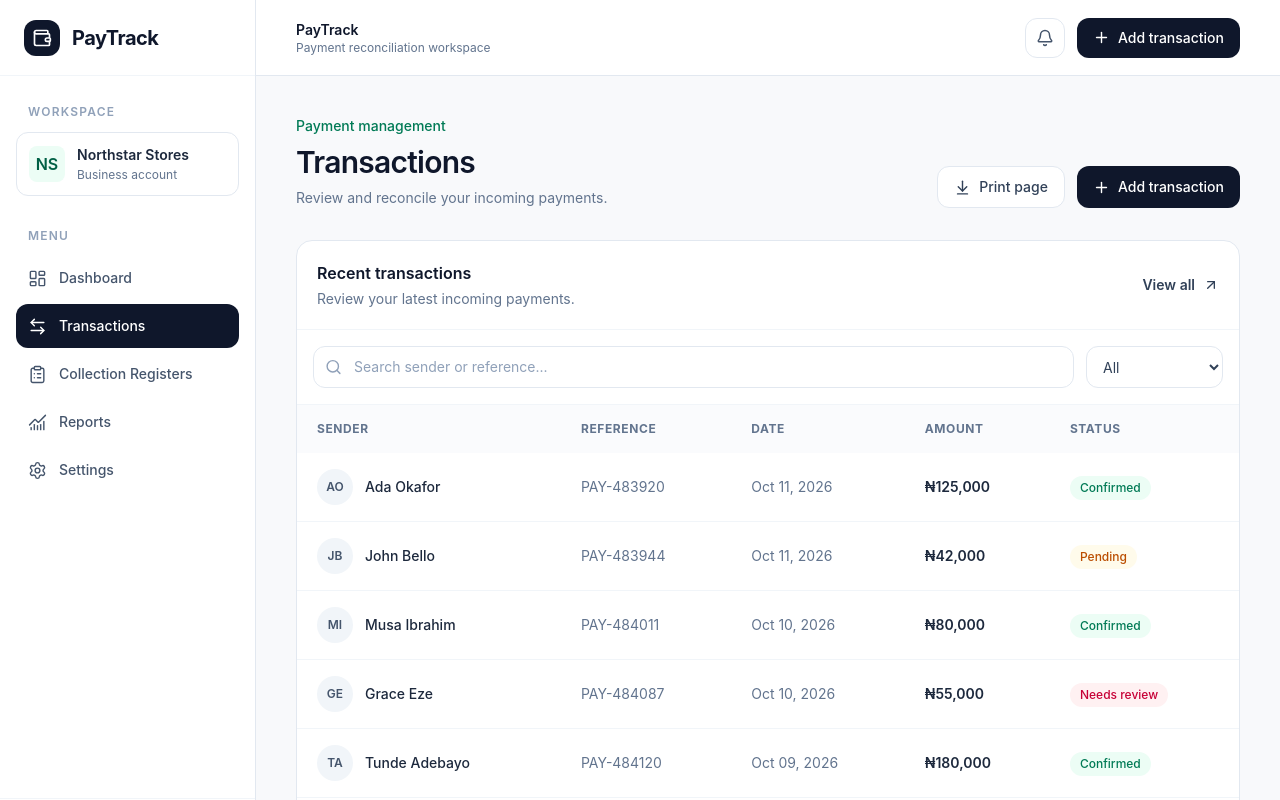
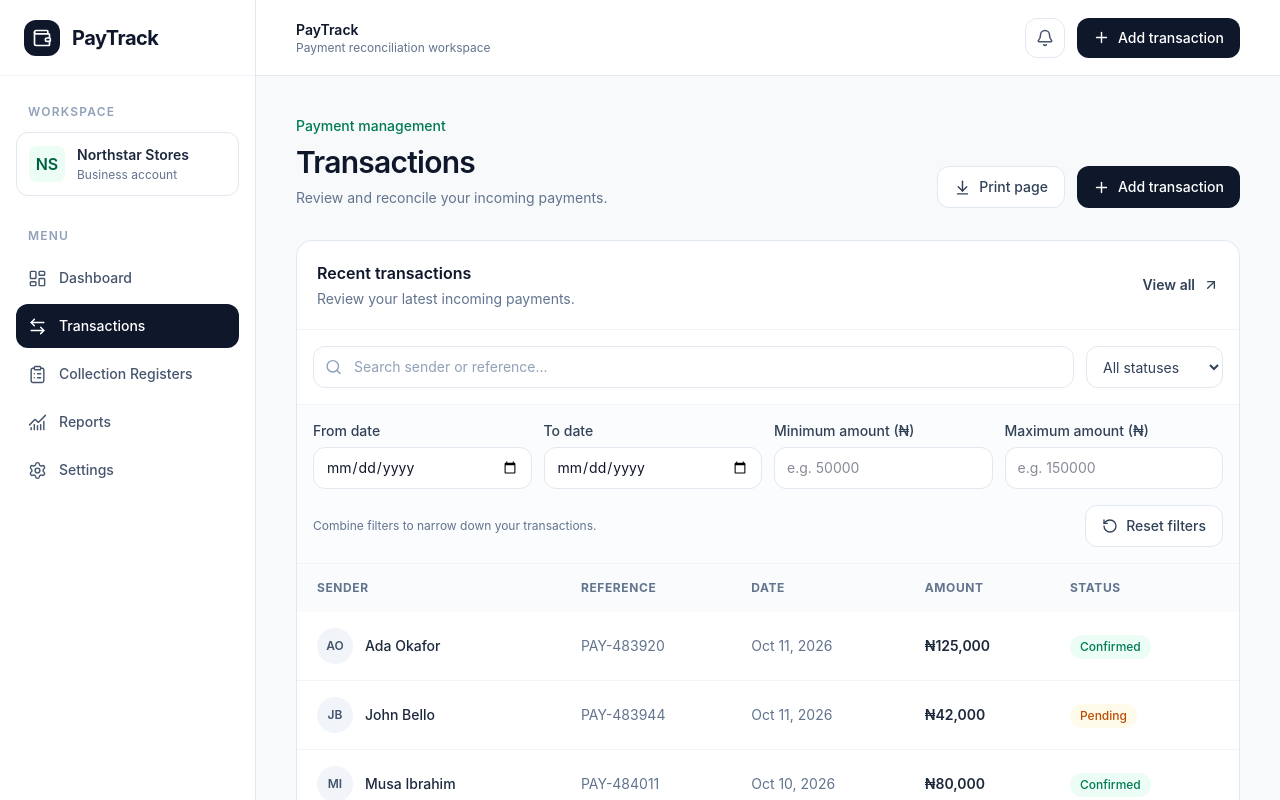
Before and after one commit to famzyjr/PayTrack, a React (Vite) app in the folder client/: page /transactions in a window 1280 px wide. Shown: the top 800 px of the page. Built offline with nearby package versions, Linux system fonts and the light colour scheme.

Commit message:
intalled zod and react hooks

```diff
--- a/client/package.json
+++ b/client/package.json
@@ -10,12 +10,15 @@
     "preview": "vite preview"
   },
   "dependencies": {
+    "@hookform/resolvers": "^5.9.1",
     "@tailwindcss/vite": "^4.3.3",
     "lucide-react": "^1.55.0",
     "react": "^19.2.8",
     "react-dom": "^19.2.8",
+    "react-hook-form": "^7.90.0",
     "react-router-dom": "^7.18.4",
-    "tailwindcss": "^4.3.3"
+    "tailwindcss": "^4.3.3",
+    "zod": "^4.6.6"
   },
   "devDependencies": {
     "@babel/core": "^7.29.7",
--- a/client/src/components/TransactionsTable.tsx
+++ b/client/src/components/TransactionsTable.tsx
@@ -1,8 +1,9 @@
 
-import { ArrowUpRight, Search } from "lucide-react";
+import { ArrowUpRight, Search, RotateCcw } from "lucide-react";
 import { useState } from "react";
 
 type Status = "Confirmed" | "Pending" | "Needs review";
+type StatusFilter = Status | "All";
 
 interface Transaction {
   id: string;
@@ -70,20 +71,61 @@ const statusStyles: Record<Status, string> = {
 
 function TransactionsTable() {
   const [search, setSearch] = useState("");
-  const [statusFilter, setStatusFilter] = useState("All");
+  const [statusFilter, setStatusFilter] =
+    useState<StatusFilter>("All");
+
+  const [startDate, setStartDate] = useState("");
+  const [endDate, setEndDate] = useState("");
+  const [minAmount, setMinAmount] = useState("");
+  const [maxAmount, setMaxAmount] = useState("");
+
+  const resetFilters = () => {
+    setSearch("");
+    setStatusFilter("All");
+    setStartDate("");
+    setEndDate("");
+    setMinAmount("");
+    setMaxAmount("");
+  };
 
   const filteredTransactions = transactions.filter((transaction) => {
     const matchesSearch = [
       transaction.sender,
       transaction.reference,
     ].some((value) =>
-      value.toLowerCase().includes(search.toLowerCase()),
+      value.toLowerCase().includes(search.toLowerCase().trim()),
     );
 
     const matchesStatus =
-      statusFilter === "All" || transaction.status === statusFilter;
+      statusFilter === "All" ||
+      transaction.status === statusFilter;
 
-    return matchesSearch && matchesStatus;
+    const transactionDate = new Date(transaction.date);
+
+    const matchesStartDate =
+      !startDate ||
+      transactionDate >= new Date(`${startDate}T00:00:00`);
+
+    const matchesEndDate =
+      !endDate ||
+      transactionDate <= new Date(`${endDate}T23:59:59.999`);
+
+    const matchesMinAmount =
+      minAmount === "" ||
+      transaction.amount >= Number(minAmount);
+
+    const matchesMaxAmount =
+      maxAmount === "" ||
+      transaction.amount <= Number(maxAmount);
+
+    return (
+      matchesSearch &&
+      matchesStatus &&
+      matchesStartDate &&
+      matchesEndDate &&
+      matchesMinAmount &&
+      matchesMaxAmount
+    );
   });
 
   return (
@@ -106,6 +148,7 @@ function TransactionsTable() {
         </button>
       </div>
 
+      {/* Search and status */}
       <div className="flex flex-col gap-3 border-b border-slate-100 p-4 sm:flex-row">
         <div className="relative flex-1">
           <Search
@@ -116,23 +159,117 @@ function TransactionsTable() {
             value={search}
             onChange={(event) => setSearch(event.target.value)}
             placeholder="Search sender or reference..."
+            aria-label="Search transactions"
             className="w-full rounded-xl border border-slate-200 py-2.5 pl-10 pr-3 text-sm outline-none transition placeholder:text-slate-400 focus:border-emerald-600 focus:ring-2 focus:ring-emerald-600/10"
           />
         </div>
 
         <select
           value={statusFilter}
-          onChange={(event) => setStatusFilter(event.target.value)}
+          onChange={(event) =>
+            setStatusFilter(event.target.value as StatusFilter)
+          }
           className="rounded-xl border border-slate-200 bg-white px-3 py-2.5 text-sm text-slate-700 outline-none focus:border-emerald-600"
           aria-label="Filter transactions by status"
         >
-          <option>All</option>
-          <option>Confirmed</option>
-          <option>Pending</option>
-          <option>Needs review</option>
+          <option value="All">All statuses</option>
+          <option value="Confirmed">Confirmed</option>
+          <option value="Pending">Pending</option>
+          <option value="Needs review">Needs review</option>
         </select>
       </div>
 
+      {/* Date and amount filters */}
+      <div className="space-y-4 border-b border-slate-100 bg-slate-50/50 p-4">
+        <div className="grid grid-cols-1 gap-3 sm:grid-cols-2 xl:grid-cols-4">
+          <div>
+            <label
+              htmlFor="start-date"
+              className="mb-1.5 block text-sm font-medium text-slate-700"
+            >
+              From date
+            </label>
+            <input
+              id="start-date"
+              type="date"
+              value={startDate}
+              max={endDate || undefined}
+              onChange={(event) => setStartDate(event.target.value)}
+              className="w-full rounded-xl border border-slate-200 bg-white px-3 py-2.5 text-sm outline-none focus:border-emerald-600 focus:ring-2 focus:ring-emerald-600/10"
+            />
+          </div>
+
+          <div>
+            <label
+              htmlFor="end-date"
+              className="mb-1.5 block text-sm font-medium text-slate-700"
+            >
+              To date
+            </label>
+            <input
+              id="end-date"
+              type="date"
+              value={endDate}
+              min={startDate || undefined}
+              onChange={(event) => setEndDate(event.target.value)}
+              className="w-full rounded-xl border border-slate-200 bg-white px-3 py-2.5 text-sm outline-none focus:border-emerald-600 focus:ring-2 focus:ring-emerald-600/10"
+            />
+          </div>
+
+          <div>
+            <label
+              htmlFor="min-amount"
+              className="mb-1.5 block text-sm font-medium text-slate-700"
+            >
+              Minimum amount (₦)
+            </label>
+            <input
+              id="min-amount"
+              type="number"
+              min="0"
+              placeholder="e.g. 50000"
+              value={minAmount}
+              onChange={(event) => setMinAmount(event.target.value)}
+              className="w-full rounded-xl border border-slate-200 bg-white px-3 py-2.5 text-sm outline-none focus:border-emerald-600 focus:ring-2 focus:ring-emerald-600/10"
+            />
+          </div>
+
+          <div>
+            <label
+              htmlFor="max-amount"
+              className="mb-1.5 block text-sm font-medium text-slate-700"
+            >
+              Maximum amount (₦)
+            </label>
+            <input
+              id="max-amount"
+              type="number"
+              min="0"
+              placeholder="e.g. 150000"
+              value={maxAmount}
+              onChange={(event) => setMaxAmount(event.target.value)}
+              className="w-full rounded-xl border border-slate-200 bg-white px-3 py-2.5 text-sm outline-none focus:border-emerald-600 focus:ring-2 focus:ring-emerald-600/10"
+            />
+          </div>
+        </div>
+
+        <div className="flex flex-col gap-3 sm:flex-row sm:items-center sm:justify-between">
+          <p className="text-xs text-slate-500">
+            Combine filters to narrow down your transactions.
+          </p>
+
+          <button
+            type="button"
+            onClick={resetFilters}
+            className="inline-flex items-center justify-center gap-2 self-start rounded-xl border border-slate-200 bg-white px-4 py-2.5 text-sm font-medium text-slate-700 transition hover:border-emerald-200 hover:bg-emerald-50 hover:text-emerald-700 sm:self-auto"
+          >
+            <RotateCcw size={16} />
+            Reset filters
+          </button>
+        </div>
+      </div>
+
+      {/* Transactions table */}
       <div className="overflow-x-auto">
         <table className="w-full min-w-[760px] text-left">
           <thead>
@@ -194,7 +331,7 @@ function TransactionsTable() {
                   colSpan={5}
                   className="px-5 py-12 text-center text-sm text-slate-500"
                 >
-                  No transactions match your search.
+                  No transactions match your filters.
                 </td>
               </tr>
             )}
```
Also changed, not shown: 1 other file (tests, documents, lock files or other folders).
